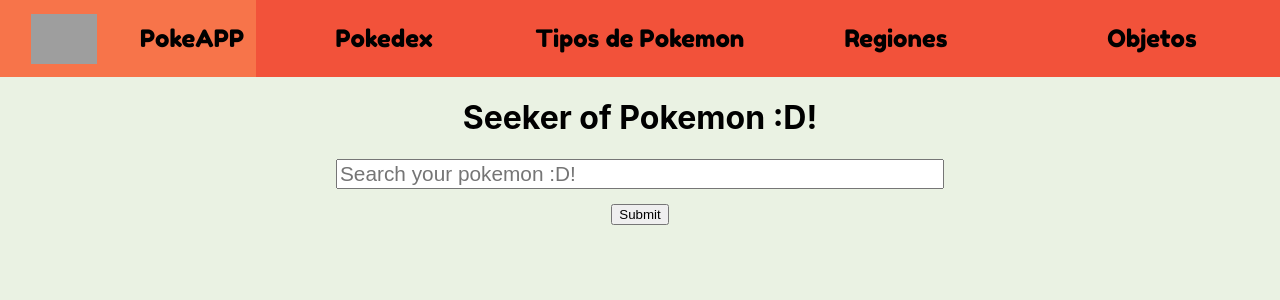
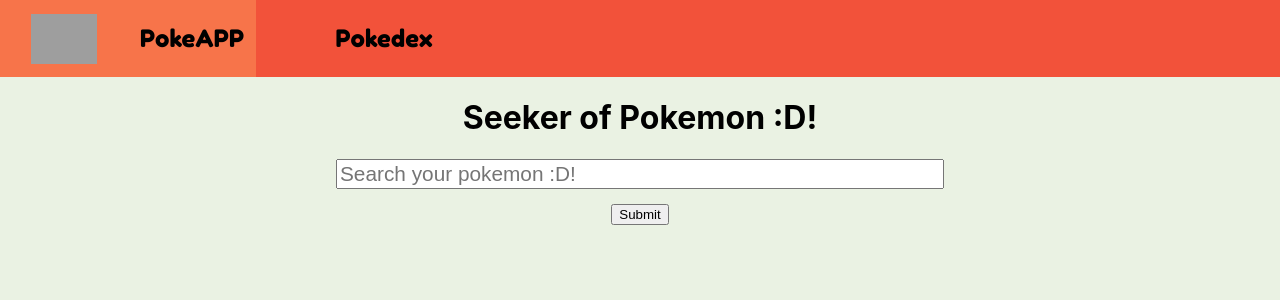
Before and after one commit to jee4nc/PokeApp, a React (Create React App) app: page /pokedex in a window 1280 px wide. Shown: the top 300 px of the page. Built offline with nearby package versions, Linux system fonts and the light colour scheme; grey boxes are pictures that could not be loaded.

Commit message:
branch 2 advance

```diff
--- a/package.json
+++ b/package.json
@@ -6,6 +6,7 @@
     "@testing-library/jest-dom": "^4.2.4",
     "@testing-library/react": "^9.5.0",
     "@testing-library/user-event": "^7.2.1",
+    "animate.css": "^4.1.0",
     "axios": "^0.19.2",
     "node-sass": "^4.14.1",
     "react": "^16.13.1",
--- a/src/App.js
+++ b/src/App.js
@@ -16,15 +16,6 @@
           <Route extact path="/pokedex">
             <Seeker />
           </Route>
-          <Route extact path="/types">
-            <h1>Hola soy pagina de tipos</h1>
-          </Route>
-          <Route extact path="/regions">
-            <h1>Hola soy pagina de regiones</h1>
-          </Route>
-          <Route extact path="/objects">
-            <h1>Hola soy pagina de objetos</h1>
-          </Route>
           <Route extact path="/">
             <TitleMain />
           </Route>
--- a/src/components/atoms/PokeNavbar.js
+++ b/src/components/atoms/PokeNavbar.js
@@ -19,24 +19,6 @@
           Pokedex
         </Link>
       </div>
-
-      <div className="NAV__title">
-        <Link to="/types" className="linked">
-          Tipos de Pokemon
-        </Link>
-      </div>
-
-      <div className="NAV__title">
-        <Link to="/regions" className="linked">
-          Regiones
-        </Link>
-      </div>
-
-      <div className="NAV__title">
-        <Link to="/objects" className="linked">
-          Objetos
-        </Link>
-      </div>
     </div>
   );
 };
--- a/src/components/atoms/TitleMain.js
+++ b/src/components/atoms/TitleMain.js
@@ -7,7 +7,7 @@
       <div className="container__Titles">
         <h1>Here you can search wherever Pokemon and more :D!</h1>
       </div>
-      <div className="container__Image">
+      <div className="container__Image ">
         <img src="./utils/pikachu_wallpaper.png" alt="main_image" />
       </div>
     </div>
--- a/src/styles/Seeker.scss
+++ b/src/styles/Seeker.scss
@@ -56,7 +56,7 @@
   margin-top: 50px;
   border: 6px solid black;
   border-radius: 20px;
-  background-color: $base-color-card;
+  background-color: $base-color;
   justify-content: center;
   justify-items: center;
   width: 500px;
```
Also changed, not shown: src/styles/MainSecton.scss (indentation only), 1 other file (tests, documents, lock files or other folders).
